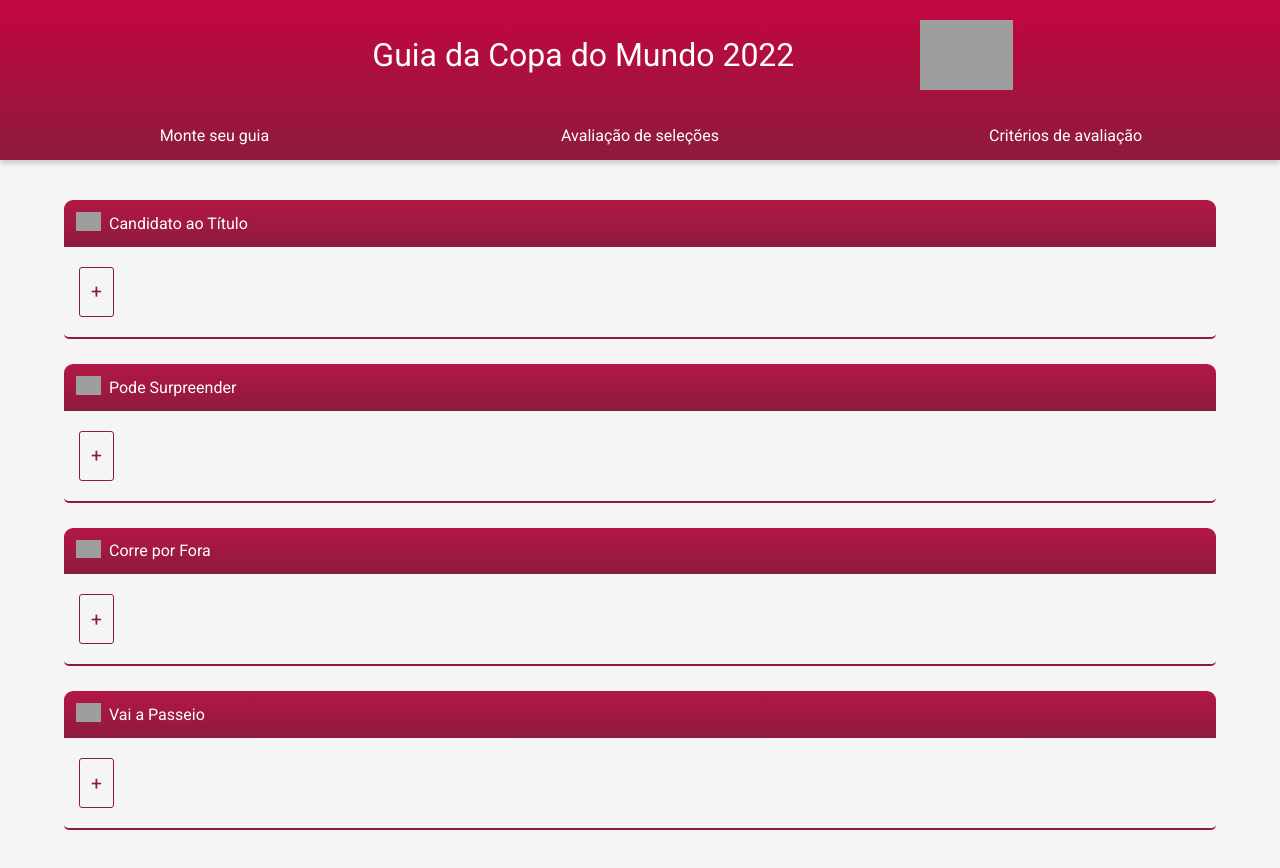
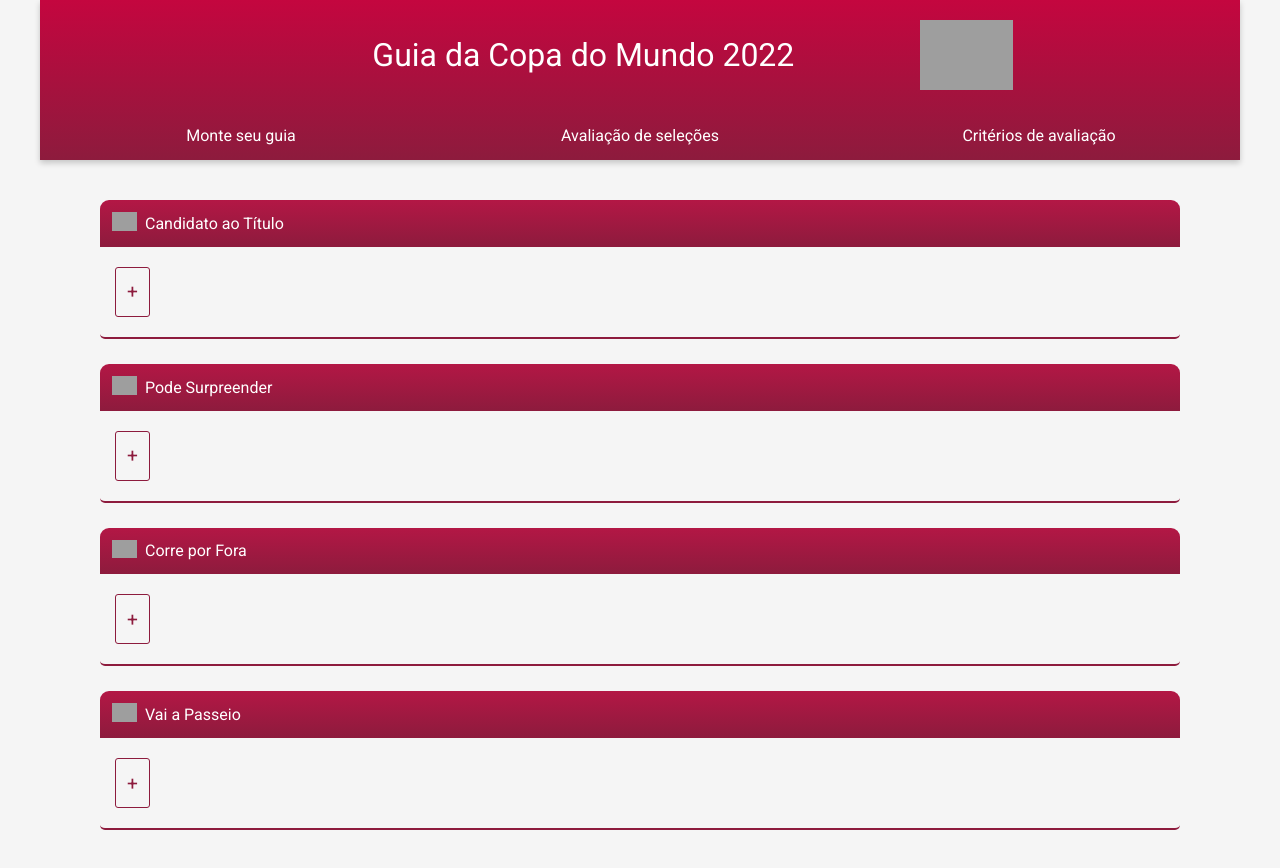
Before and after one commit to andrerousselet/guia-da-copa, a React (Create React App) app: page / in a window 1280 px wide. Built offline with nearby package versions, Linux system fonts and the light colour scheme; grey boxes are pictures that could not be loaded.

Commit message:
feat(app.js): wrap routes inside div with className 'app'
set max-width of app

```diff
--- a/src/App.js
+++ b/src/App.js
@@ -2,14 +2,17 @@ import { Routes, Route } from 'react-router-dom';
 import Guide from './pages/Guide';
 import Criteria from './pages/Criteria';
 import Ratings from './pages/Ratings';
+import './styles/app.css';
 
 function App() {
   return (
-    <Routes>
-      <Route path="/" element={<Guide />} />
-      <Route path="/ratings" element={<Ratings />} />
-      <Route path="/criteria" element={<Criteria />} />
-    </Routes>
+    <div className='app'>
+      <Routes>
+        <Route path="/" element={<Guide />} />
+        <Route path="/ratings" element={<Ratings />} />
+        <Route path="/criteria" element={<Criteria />} />
+      </Routes>
+    </div>
   );
 }
 
```
